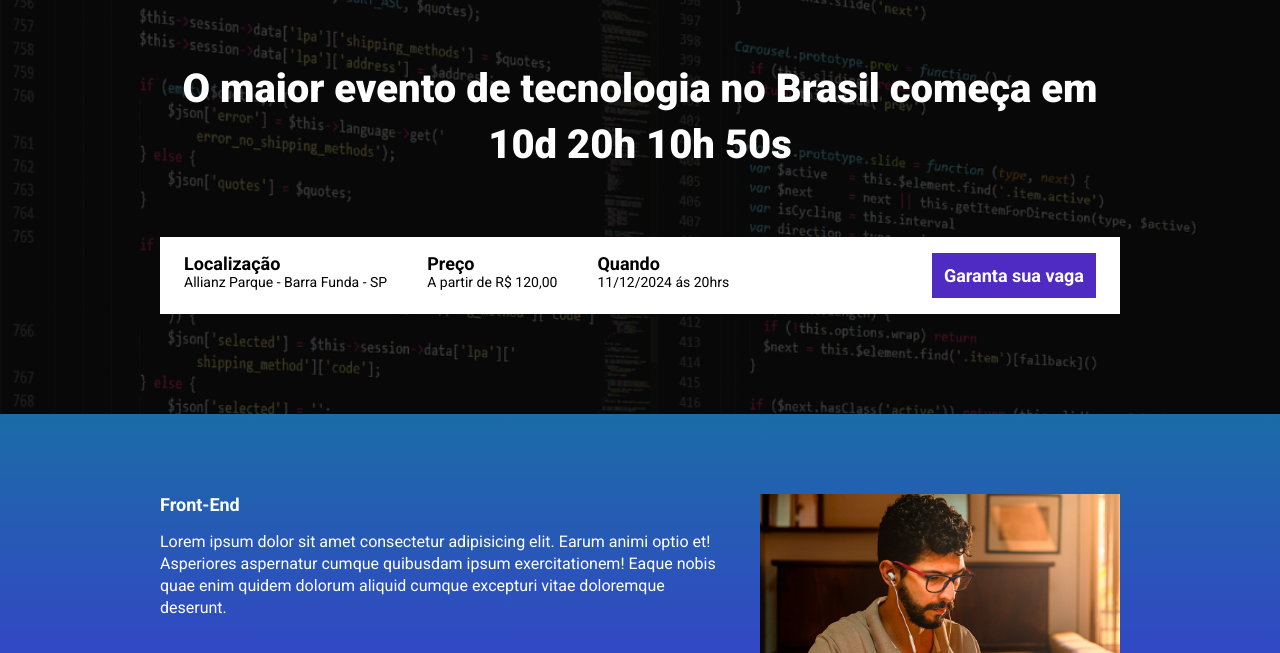
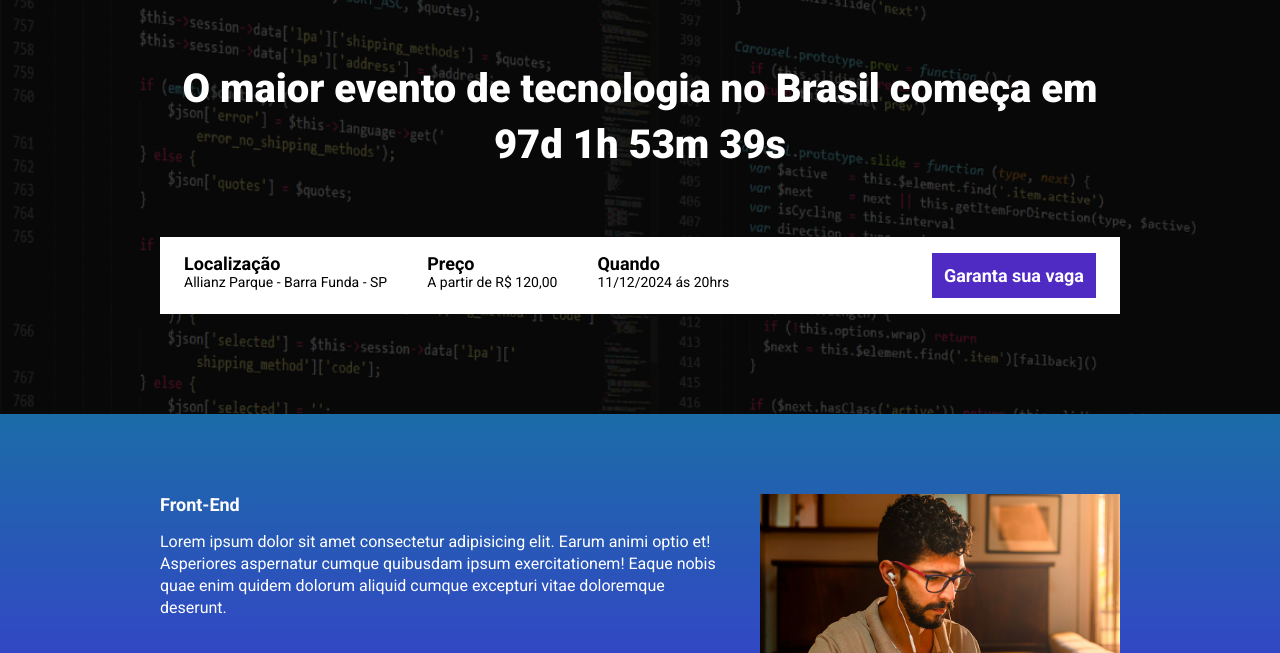
Before and after one commit to Billpher/EbacTalks, a website built with Parcel: page src/index.html in a window 1280 px wide. Shown: the part 147-800 px from the top of the page. Built offline with nearby package versions, Linux system fonts and the light colour scheme.

Commit message:
finalizando o projeto

```diff
--- a/package.json
+++ b/package.json
@@ -2,9 +2,9 @@
   "name": "ebac-talks",
   "version": "1.0.0",
   "description": "",
-  "main": "index.js",
   "scripts": {
     "dev": "parcel src/index.html src/styles/main.scss src/scripts/main.js",
+    "build": "parcel build src/index.html",
     "test": "echo \"Error: no test specified\" && exit 1"
   },
   "keywords": [],
--- a/src/index.html
+++ b/src/index.html
@@ -15,7 +15,7 @@
         <div class="container">
             <img class="hero__logo" src="./images/ebac_logo.svg" alt="EBAC">
             <p class="hero__text">
-                O maior evento de tecnologia no Brasil começa em 10d 20h 10h 50s
+                O maior evento de tecnologia no Brasil começa em <span id="contador">0</span>
             </p>
             <div class="infobar">
                 <ul class="infobar__info">
--- a/src/scripts/main.js
+++ b/src/scripts/main.js
@@ -1 +1,28 @@
 AOS.init();
+
+const dataDoEvento = new Date('Dec 11, 2024 20:00:00');
+const timeStampEvento = dataDoEvento.getTime();
+
+const contador = setInterval(function() {
+    const agora = new Date();
+    const timeStampAtual = agora.getTime();
+
+    const tempoAteEvento = timeStampEvento - timeStampAtual;
+
+    const diaEmMs = 1000 * 60 * 60 * 24;
+    const horaEmMs = 1000 * 60 * 60;
+    const minEmMs = 1000 * 60;
+
+    const dias = Math.floor(tempoAteEvento / diaEmMs);
+    const horas = Math.floor((tempoAteEvento % diaEmMs) / horaEmMs);
+    const minutos = Math.floor((tempoAteEvento % horaEmMs) / minEmMs);
+    const segundos = Math.floor((tempoAteEvento % minEmMs) / 1000);
+
+    document.getElementById('contador').innerHTML = `${dias}d ${horas}h ${minutos}m ${segundos}s`
+
+    if(tempoAteEvento < 0) {
+        clearInterval(contador);
+        document.getElementById('contador').innerHTML = 'Evento Expirado';
+    }
+
+}, 1000);
```
